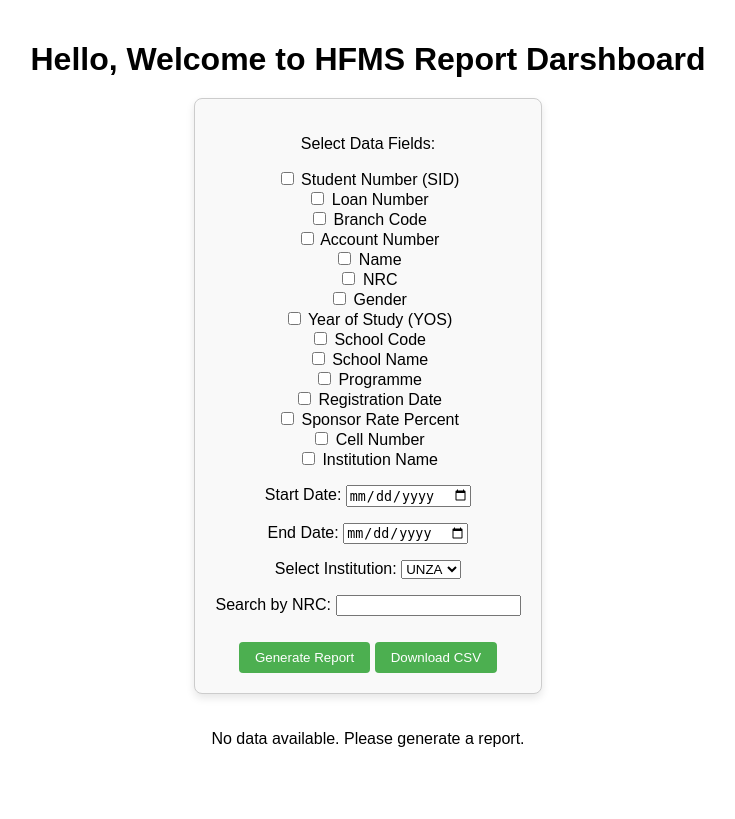
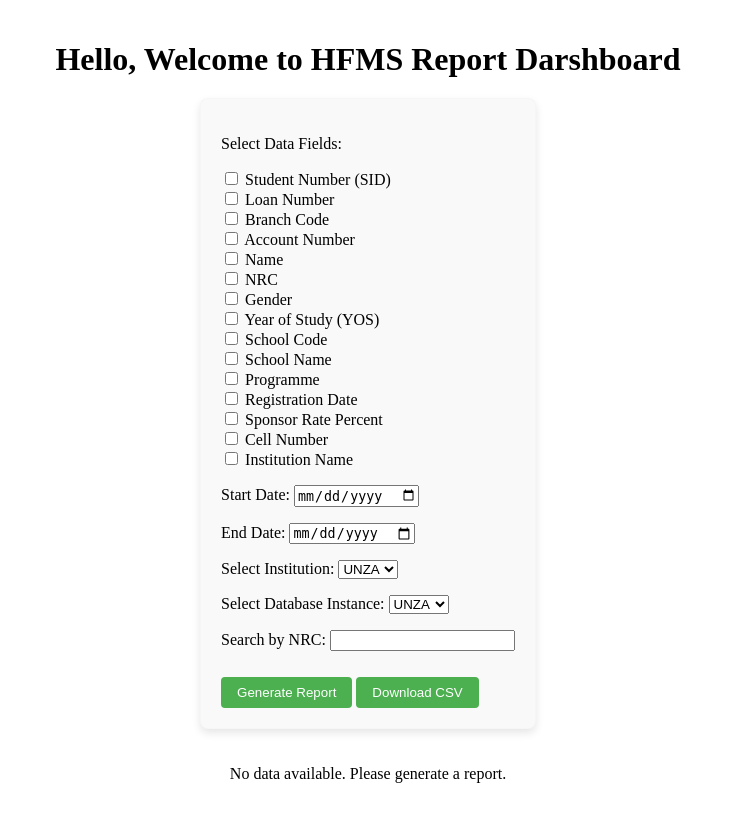
Before and after one commit to Kasosa/hsfms_report, a Django app: page /myapp/ in a window 1280 px wide. Shown: the whole page, without its empty margins (272-1007 px from the left). Before the commit the page ends 747 px from the top, so only its background shows below. Run offline with Django 5.2, Linux system fonts and the light colour scheme.

Commit message:
Data can be fetched from multiple database instances which can be selected

```diff
--- a/db_report/myapp/forms.py
+++ b/db_report/myapp/forms.py
@@ -73,4 +73,9 @@ class ReportForm(forms.Form):
         label="Select Institution"
     )
 
+    database_instance = forms.ChoiceField(
+        choices=[('default', 'UNZA'), ('CBU', 'CBU'), ('KMU', 'KMU'), ('MKU', 'MKU'), ('MUL', 'MUL'), ('CHAU', 'CHAU'), ('KNU', 'KNU')],
+        label="Select Database Instance"
+    )
+
     nrc = forms.CharField(required=False, label="Search by NRC")
--- a/db_report/myapp/static/styles.css
+++ b/db_report/myapp/static/styles.css
@@ -3,7 +3,7 @@ body {
     display: flex;
     flex-direction: column;
     align-items: center;
-    font-family: Arial, sans-serif;
+    font-family: 'Times New Roman', Times, serif;
     margin: 0;
     padding: 20px;
     text-align: center;
@@ -16,27 +16,29 @@ h1 {
 form {
     display: inline-block;
     padding: 20px;
-    border: 1px solid #ccc;
+    border: 1px solid #cccccc0e;
     border-radius: 8px;
     background-color: #f9f9f9;
     box-shadow: 0 4px 8px rgba(0, 0, 0, 0.1);
     margin-bottom: 20px;
+    text-align: left; /* Align form content to the left */
 }
 
 .field-selection {
     margin-bottom: 10px;
-    text-align: left; /* Changed from align: left to text-align: left */
+    text-align: left; /* Align selection labels to the left */
 }
 
 .field-options {
     display: grid;
-    grid-template-columns: repeat(3, 1fr); /* Create 3 equal columns */
-    gap: 10px; /* Space between columns */
+    grid-template-columns: repeat(3, 1fr);
+    gap: 50px;
 }
 
 .field-checkbox {
     display: flex;
     align-items: center;
+    justify-content: left; /* Align checkboxes and labels to the left */
 }
 
 button {
@@ -47,6 +49,7 @@ button {
     border: none;
     border-radius: 4px;
     cursor: pointer;
+    align-self: flex-start; /* Align button to the left */
 }
 
 button:hover {
--- a/db_report/myapp/templates/report.html
+++ b/db_report/myapp/templates/report.html
@@ -2,10 +2,11 @@
 <!DOCTYPE html>
 <html lang="en">
 <head>
-    <link rel="stylesheet" href="{% static 'styles.css' %}">
+    <link rel="stylesheet" type="text/css" href="{% static 'styles.css' %}">
     <meta charset="UTF-8">
     <meta name="viewport" content="width=device-width, initial-scale=1.0">
     <title>Report Darshboard</title>
+    {% load static %}
 </head>
 <body>
     <h1>Hello, Welcome to HFMS Report Darshboard</h1>
--- a/db_report/myapp/views.py
+++ b/db_report/myapp/views.py
@@ -16,6 +16,7 @@ def report_view(request):
         start_date = form.cleaned_data['start_date'].strftime('%Y-%m-%d 00:00:00.000')  # Adjusting for the specified format
         end_date = form.cleaned_data['end_date'].strftime('%Y-%m-%d 23:59:59.999')    # Adjusting for the specified format
         institution_code = form.cleaned_data['institution_code']
+        database = form.cleaned_data['database_instance']
         nrc = form.cleaned_data.get('nrc')
 
         # Fetch the fields selected in the form
@@ -85,7 +86,7 @@ def report_view(request):
 
             return response
 
-        print(data)  # This will show the fetched data in the console for debugging
+        #print(data)  # This will show the fetched data in the console for debugging
         print(f"Fetched {len(data)} records.")
     return render(request, 'report.html', {
         'form': form,
```
Also changed, not shown: db_report/myapp/urls.py (line endings or trailing spaces).
